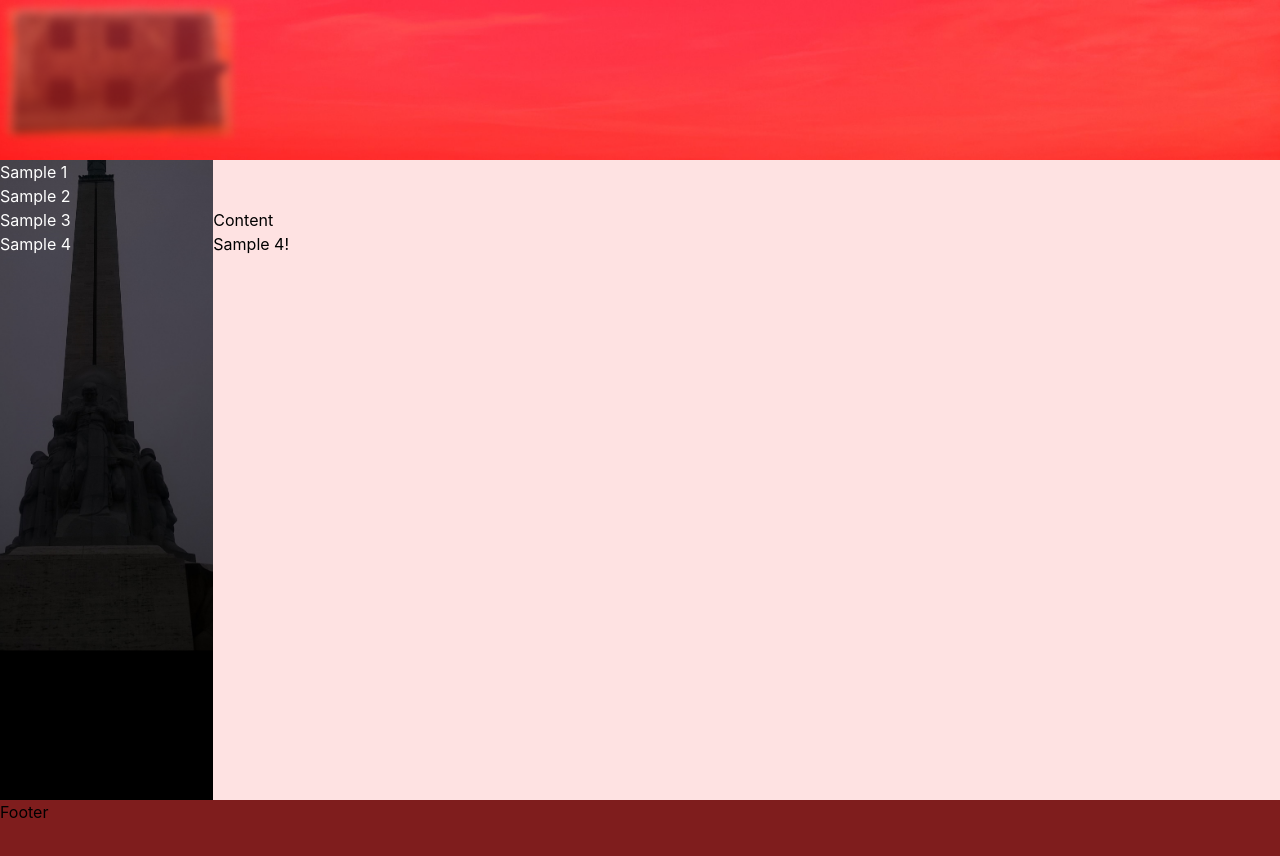
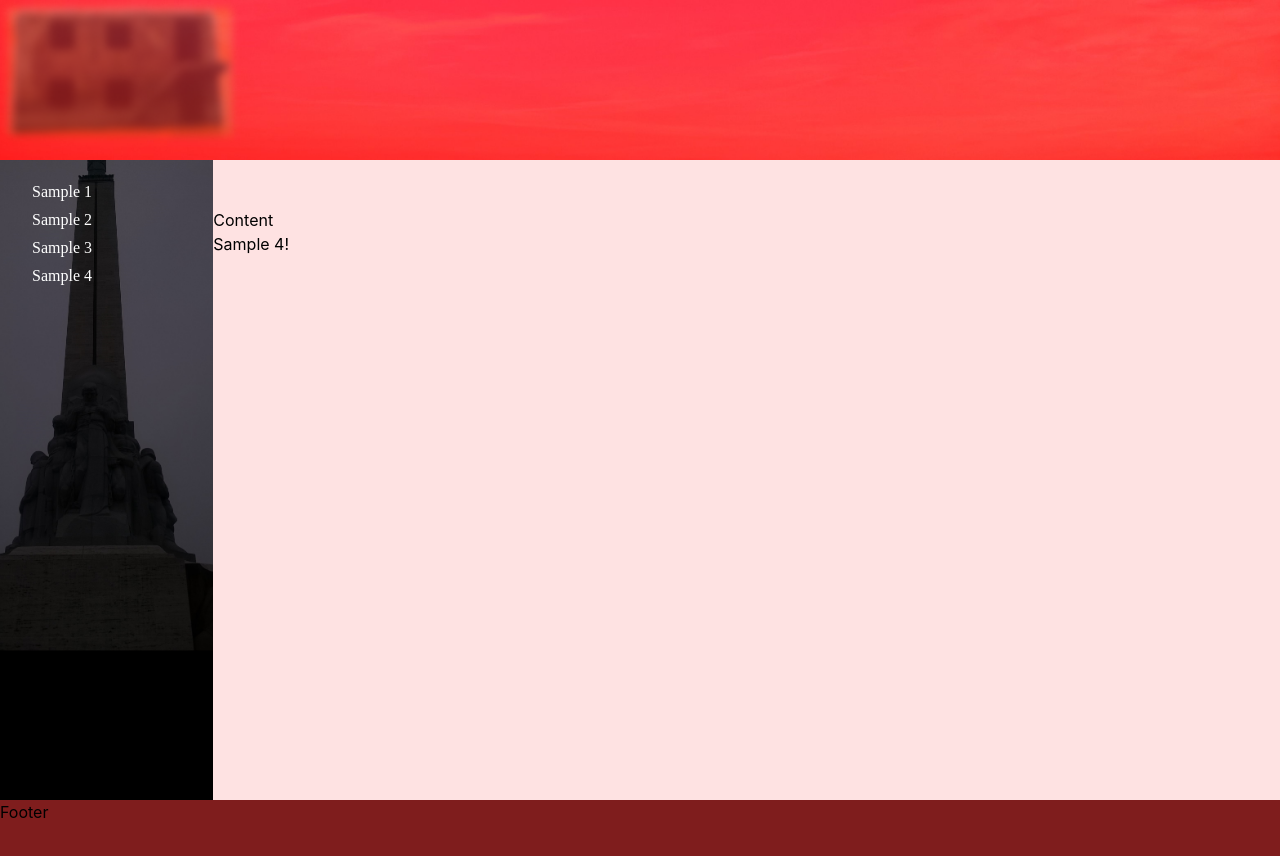
Before and after one commit to otavo002-xamk/portfolio-2023, a React (Create React App) app: page /sample4 in a window 1280 px wide. Shown: the top 856 px of the page. Built offline with nearby package versions, Linux system fonts and the light colour scheme.

Commit message:
menu modifications

```diff
--- a/src/LeftNavBar.js
+++ b/src/LeftNavBar.js
@@ -8,19 +8,19 @@ function LeftNavBar() {
   const itemsWhenMenuOpen = !menuOpen && "hidden";
 
   return (
-    <div className="bg-leftNavBar bg-cover pt-40 lg:col-start-1 lg:col-end-1 bg-black">
+    <div className="bg-leftNavBar bg-cover pt-40 lg:col-start-1 lg:col-end-1 p-4 bg-black">
       <MenuButton handleMenuChange={changeMenuOpenState} menuOpen={menuOpen} />
-      <div className={`${itemsWhenMenuOpen} lg:block`}>
-        <p className="text-white">
+      <div className={`${itemsWhenMenuOpen} p-4 lg:block`}>
+        <p className="text-white my-1 font-serif">
           <Link to="/sample1">Sample 1</Link>
         </p>
-        <p className="text-white">
+        <p className="text-white my-1 font-serif">
           <Link to="/sample2">Sample 2</Link>
         </p>
-        <p className="text-white">
+        <p className="text-white my-1 font-serif">
           <Link to="/sample3">Sample 3</Link>
         </p>
-        <p className="text-white">
+        <p className="text-white my-1 font-serif">
           <Link to="/sample4">Sample 4</Link>
         </p>
       </div>
--- a/src/MenuButton.js
+++ b/src/MenuButton.js
@@ -1,9 +1,13 @@
 import React from "react";
 
 function MenuButton({ handleMenuChange, menuOpen }) {
-  const bar1WhenMenuOpen = menuOpen && "rotate-45 translate-y-2";
+  const bar1WhenMenuOpen = menuOpen
+    ? "rotate-45 translate-y-2 duration-100 bg-orange-400"
+    : "bg-white";
   const bar2WhenMenuOpen = menuOpen && "opacity-0";
-  const bar3WhenMenuOpen = menuOpen && "-rotate-45 -translate-y-2";
+  const bar3WhenMenuOpen = menuOpen
+    ? "-rotate-45 -translate-y-2 duration-100 bg-orange-400"
+    : "bg-white";
 
   return (
     <div
@@ -11,15 +15,11 @@ function MenuButton({ handleMenuChange, menuOpen }) {
       data-testid="menu-container"
       onClick={handleMenuChange}
     >
-      <div
-        className={`${bar1WhenMenuOpen} duration-100 w-6 h-1 bg-white mt-1`}
-      ></div>
+      <div className={`${bar1WhenMenuOpen} duration-100 w-6 h-1 mt-1`}></div>
       <div
         className={`${bar2WhenMenuOpen} duration-100 w-6 h-1 bg-white mt-1`}
       ></div>
-      <div
-        className={`${bar3WhenMenuOpen} duration-100 w-6 h-1 bg-white mt-1`}
-      ></div>
+      <div className={`${bar3WhenMenuOpen} duration-100 w-6 h-1 mt-1`}></div>
     </div>
   );
 }
--- a/tailwind.config.js
+++ b/tailwind.config.js
@@ -8,6 +8,9 @@ module.exports = {
         leftNavBar: "url('./pictures/WP_20191220_324.jpg')",
       },
     },
+    fontFamily: {
+      serif: ["Times New Roman"],
+    },
   },
   plugins: [],
 };
```
